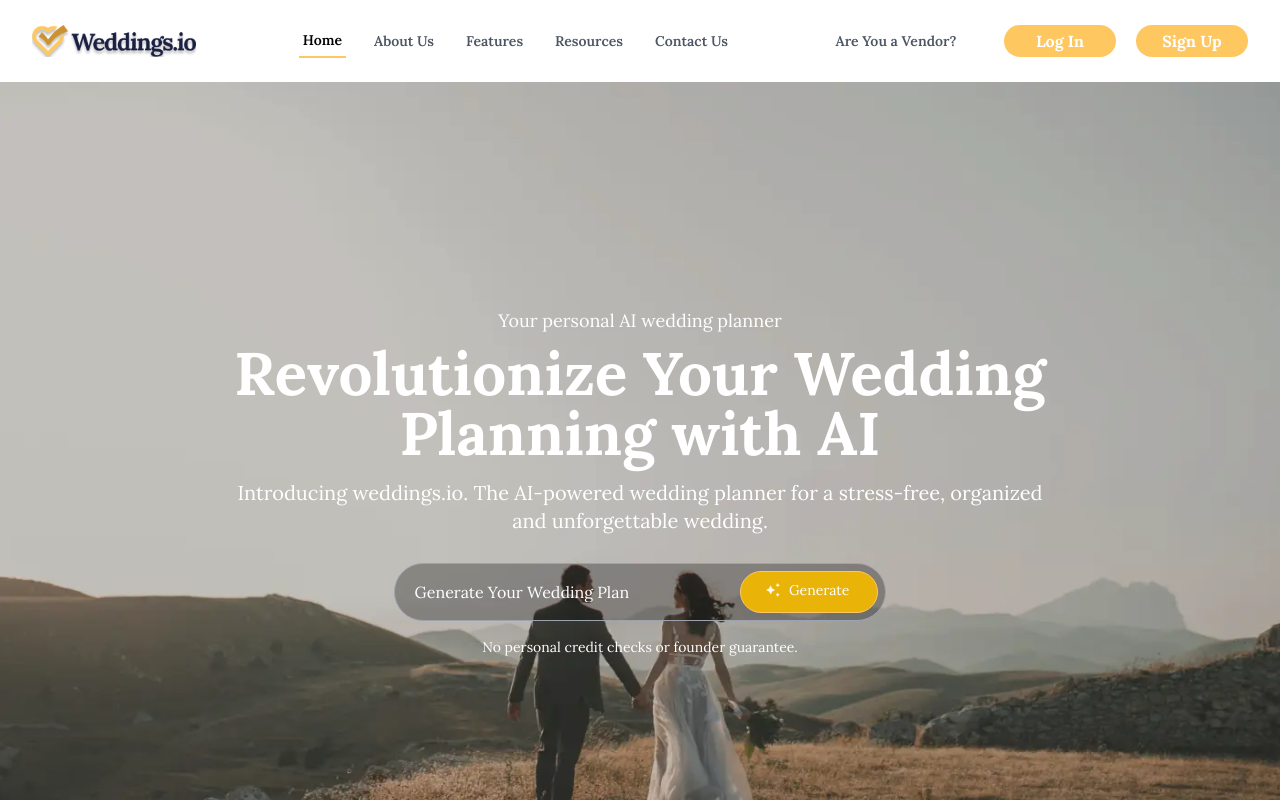
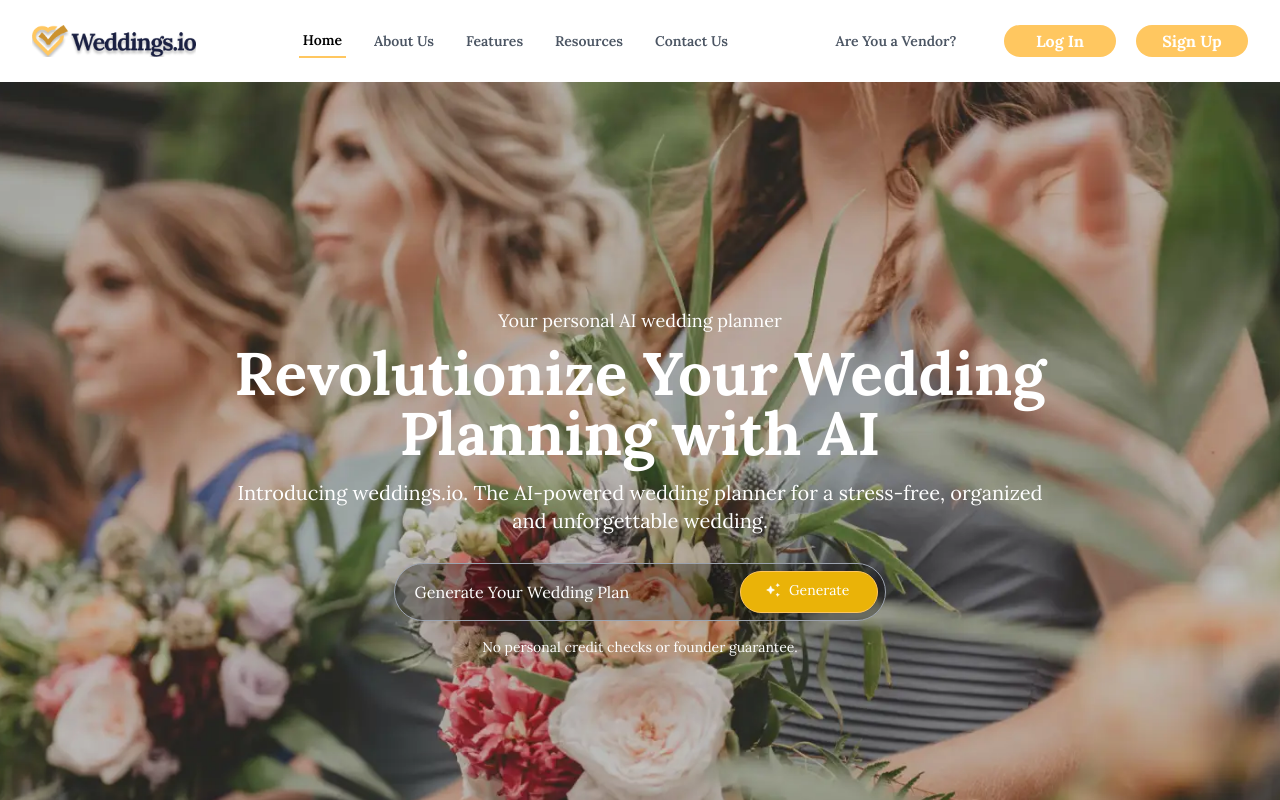
Before and after one commit to Parth-Patadiya/WeddingsIO, a React (Create React App) app: page / in a window 1280 px wide. Shown: the top 800 px of the page. Built offline with nearby package versions, Linux system fonts and the light colour scheme.

Commit message:
Created GenerateModel

```diff
--- a/src/components/CarouselMain.js
+++ b/src/components/CarouselMain.js
@@ -62,7 +62,7 @@ const CarouselMain = () => {
   useEffect(() => {
     const interval = setInterval(() => {
       setCurrentIndex((prevIndex) => (prevIndex + 1) % images.length);
-    }, 5000000);
+    }, 5000);
 
     return () => clearInterval(interval);
   }, []);
```
